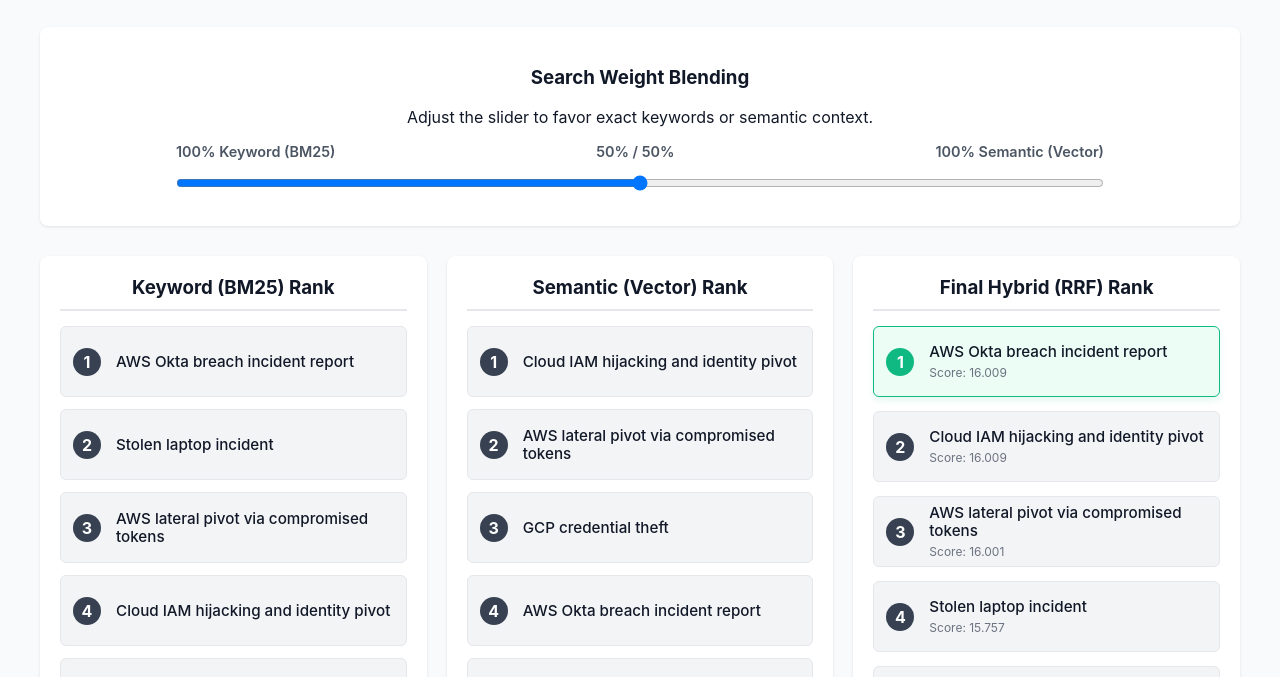
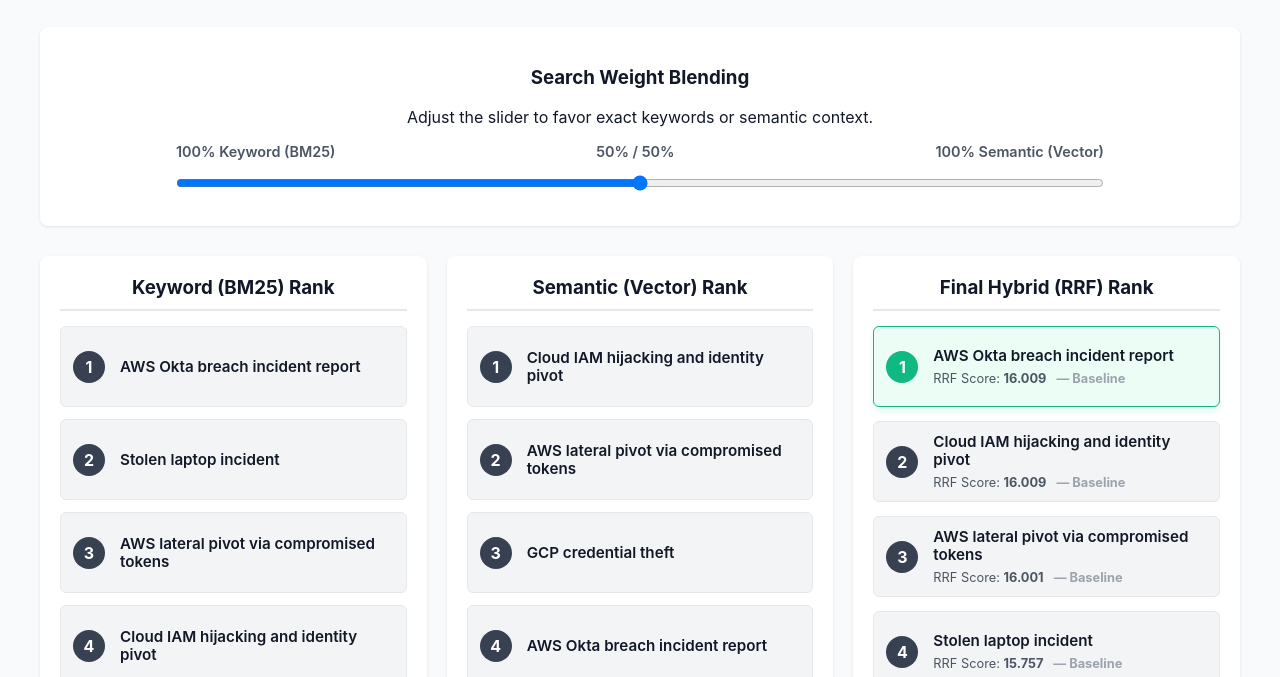
Before and after one commit to ramdurga/hybrid_search_demo, a plain HTML site: page index.html in a window 1280 px wide. Shown: the part 112-789 px from the top of the page. Drawn offline with Linux system fonts and the light colour scheme.

Commit message:
udpated 2

```diff
--- a/index.html
+++ b/index.html
@@ -67,13 +67,13 @@
             border: 1px solid #e5e7eb;
             display: flex;
             align-items: center;
-            height: 45px;
+            height: 55px; /* Increased height to fit arrows and scores safely */
         }
         .rank-badge {
             background: #374151;
             color: white;
-            width: 28px;
-            height: 28px;
+            width: 32px;
+            height: 32px;
             border-radius: 50%;
             display: flex;
             align-items: center;
@@ -94,16 +94,31 @@
         .doc-title {
             font-size: 0.95rem;
             line-height: 1.2;
-            font-weight: 500;
+            font-weight: 600;
         }
-        .score {
-            font-size: 0.75rem;
-            color: #6b7280;
-            margin-top: 4px;
+        .score-container {
+            font-size: 0.8rem;
+            color: #4b5563;
+            margin-top: 6px;
+            display: flex;
+            align-items: center;
+            gap: 10px;
+        }
+        .trend-up {
+            color: #10b981;
+            font-weight: bold;
+        }
+        .trend-down {
+            color: #ef4444;
+            font-weight: bold;
+        }
+        .trend-flat {
+            color: #9ca3af;
+            font-weight: bold;
         }
         .hybrid-list-container {
             position: relative;
-            height: 380px;
+            height: 480px; /* Adjusted container to fit taller cards */
         }
         .hybrid-card {
             position: absolute;
@@ -148,11 +163,11 @@
 
     <script>
         const documents = [
-            { id: "A", title: "AWS Okta breach incident report", keywordRank: 1, semanticRank: 4 },
-            { id: "B", title: "Cloud IAM hijacking and identity pivot", keywordRank: 4, semanticRank: 1 },
-            { id: "C", title: "AWS lateral pivot via compromised tokens", keywordRank: 3, semanticRank: 2 },
-            { id: "D", title: "Stolen laptop incident", keywordRank: 2, semanticRank: 5 },
-            { id: "E", title: "GCP credential theft", keywordRank: 5, semanticRank: 3 }
+            { id: "A", title: "AWS Okta breach incident report", keywordRank: 1, semanticRank: 4, baselineRank: 0 },
+            { id: "B", title: "Cloud IAM hijacking and identity pivot", keywordRank: 4, semanticRank: 1, baselineRank: 0 },
+            { id: "C", title: "AWS lateral pivot via compromised tokens", keywordRank: 3, semanticRank: 2, baselineRank: 0 },
+            { id: "D", title: "Stolen laptop incident", keywordRank: 2, semanticRank: 5, baselineRank: 0 },
+            { id: "E", title: "GCP credential theft", keywordRank: 5, semanticRank: 3, baselineRank: 0 }
         ];
 
         const k = 60;
@@ -174,6 +189,7 @@
             });
         }
 
+        // Initialize the hybrid cards in the DOM
         function initHybridList() {
             documents.forEach(function(doc) {
                 const card = document.createElement('div');
@@ -181,18 +197,23 @@
                 card.id = 'hybrid-doc-' + doc.id;
 
                 card.innerHTML = '<div class="rank-badge"></div>' +
-                                 '<div>' +
+                                 '<div style="width: 100%;">' +
                                      '<div class="doc-title">' + doc.title + '</div>' +
-                                     '<div class="score"></div>' +
+                                     '<div class="score-container">' +
+                                         '<span class="score-text"></span>' +
+                                         '<span class="trend-indicator"></span>' +
+                                     '</div>' +
                                  '</div>';
                 hybridContainer.appendChild(card);
             });
         }
 
-        function updateHybridPositions(semanticWeightPct) {
+        // Calculate the RRF scores and update the UI
+        function updateHybridPositions(semanticWeightPct, isInitialLoad) {
             const semanticWeight = semanticWeightPct / 100;
             const keywordWeight = 1 - semanticWeight;
 
+            // Calculate scores
             let hybridDocs = documents.map(function(doc) {
                 const keywordScore = keywordWeight * (1 / (k + doc.keywordRank));
                 const semanticScore = semanticWeight * (1 / (k + doc.semanticRank));
@@ -200,17 +221,44 @@
                 return { id: doc.id, title: doc.title, rrfScore: rrfScore };
             });
 
+            // Sort by score
             hybridDocs.sort(function(a, b) { return b.rrfScore - a.rrfScore; });
 
+            // Update UI elements
             hybridDocs.forEach(function(doc, index) {
                 const rank = index + 1;
+                const origDoc = documents.find(function(d) { return d.id === doc.id; });
+
+                // If it's the first load (50/50), set the baseline rank
+                if (isInitialLoad) {
+                    origDoc.baselineRank = rank;
+                }
+
                 const card = document.getElementById('hybrid-doc-' + doc.id);
 
+                // Update Badge and Score
                 card.querySelector('.rank-badge').innerText = rank;
-                card.querySelector('.score').innerText = 'Score: ' + (doc.rrfScore * 1000).toFixed(3);
+                card.querySelector('.score-text').innerHTML = 'RRF Score: <strong>' + (doc.rrfScore * 1000).toFixed(3) + '</strong>';
 
-                card.style.transform = 'translateY(' + (index * 85) + 'px)';
+                // Calculate and display Trend Arrow compared to 50/50 baseline
+                const trendElement = card.querySelector('.trend-indicator');
+                if (rank < origDoc.baselineRank) {
+                    const jump = origDoc.baselineRank - rank;
+                    trendElement.innerHTML = '▲ +' + jump;
+                    trendElement.className = 'trend-indicator trend-up';
+                } else if (rank > origDoc.baselineRank) {
+                    const drop = rank - origDoc.baselineRank;
+                    trendElement.innerHTML = '▼ -' + drop;
+                    trendElement.className = 'trend-indicator trend-down';
+                } else {
+                    trendElement.innerHTML = '— Baseline';
+                    trendElement.className = 'trend-indicator trend-flat';
+                }
 
+                // Animate position (95px per slot to account for taller cards + margins)
+                card.style.transform = 'translateY(' + (index * 95) + 'px)';
+
+                // Highlight winner
                 if (rank === 1) {
                     card.classList.add('winner');
                 } else {
@@ -219,17 +267,19 @@
             });
         }
 
+        // Event Listener
         slider.addEventListener('input', function(e) {
             const semanticVal = e.target.value;
             const keywordVal = 100 - semanticVal;
             weightDisplay.innerText = keywordVal + '% Keyword / ' + semanticVal + '% Semantic';
-            updateHybridPositions(semanticVal);
+            updateHybridPositions(semanticVal, false);
         });
 
+        // Setup
         renderStaticList('keywordCol', 'keywordRank');
         renderStaticList('semanticCol', 'semanticRank');
         initHybridList();
-        updateHybridPositions(50);
+        updateHybridPositions(50, true); // True flag sets the initial 50/50 baseline
     </script>
 </body>
 </html>
```
